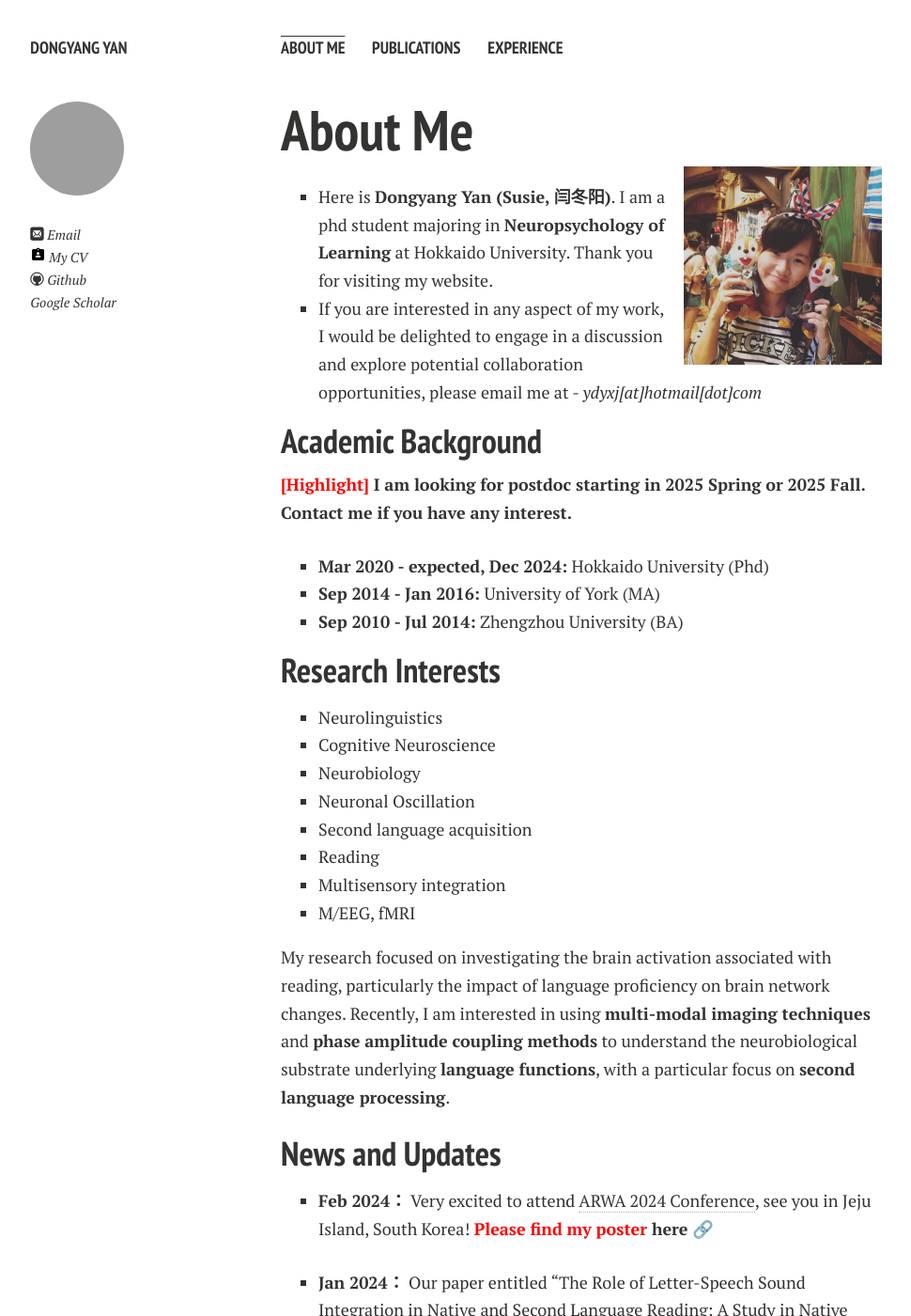
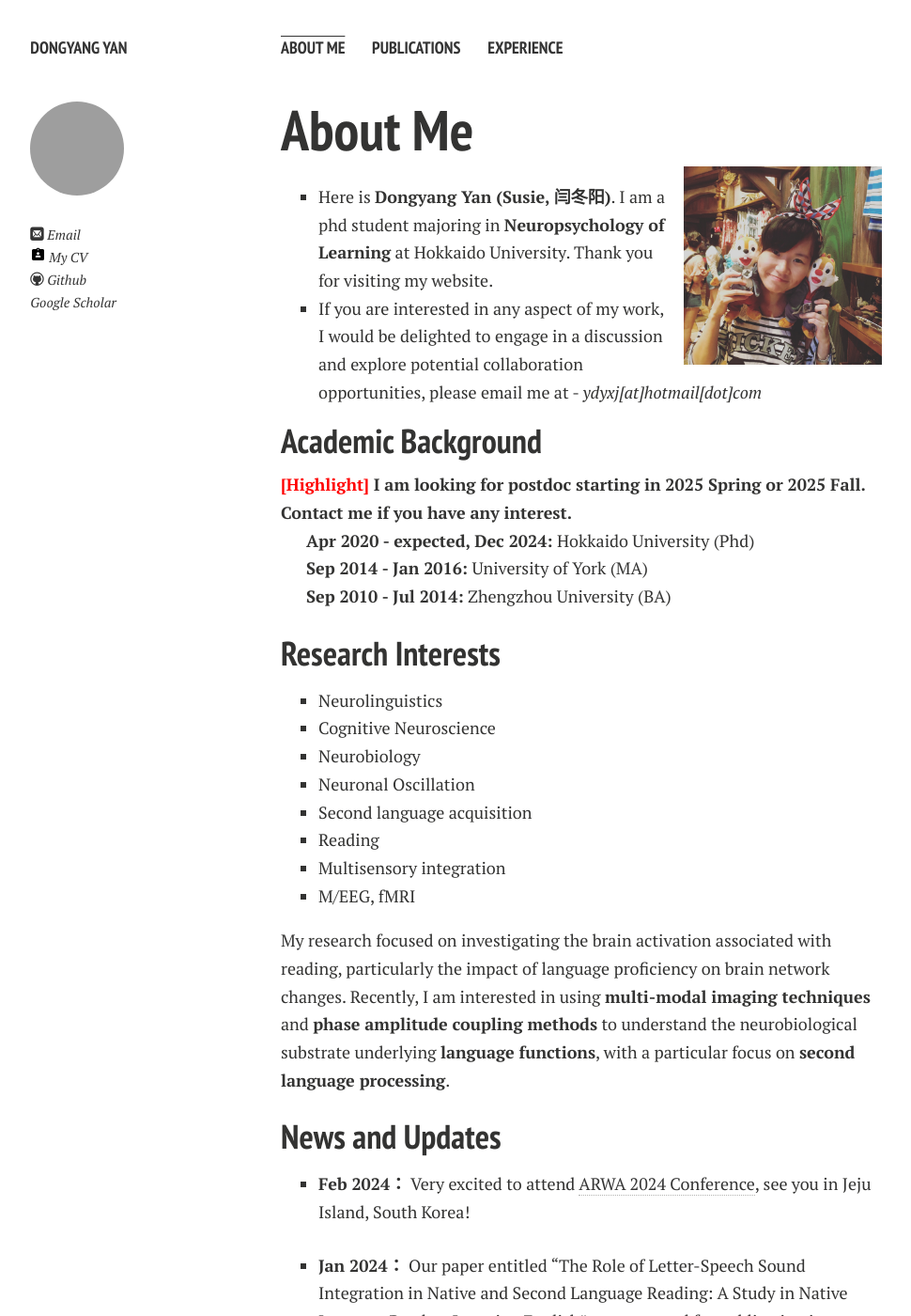
Before and after one commit to ydyxj/ydyxj.github.io, a Jekyll site: the page built from index.md, in a window 1280 px wide and 1400 px high. Shown: the whole window at 94% size, without its empty margins (21-991 px from the left). Built offline with Jekyll 4.4.1, drawn with Linux system fonts in a browser that asks for light colours; nearby versions of some CDN libraries; comment, search, counter and statistics services are not loaded; a style sheet for code colours, icons or effects is not loaded; our own code applies the rules of GitHub Pages for plain Markdown files.

Commit message:
Add files via upload

```diff
--- a/index.md
+++ b/index.md
@@ -15,9 +15,12 @@ Thank you for visiting my website.
 
 **<font color='red'>[Highlight]</font> I am looking for postdoc starting in 2025 Spring or 2025 Fall. Contact me if you have any interest.**
 
-- **Mar 2020 - expected, Dec 2024:**  Hokkaido University (Phd)
-- **Sep 2014 - Jan 2016:** University of York (MA)
-- **Sep 2010 - Jul 2014:** Zhengzhou University (BA)
+
+ **Apr 2020 - expected, Dec 2024:**  Hokkaido University (Phd)
+
+ **Sep 2014 - Jan 2016:** University of York (MA)
+
+**Sep 2010 - Jul 2014:** Zhengzhou University (BA)
 
 
 
@@ -39,6 +42,6 @@ My research focused on investigating the brain activation associated with readin
 
 ## News and Updates
 
-- **Feb 2024：** Very excited to attend [ARWA 2024 Conference](https://www.arwasia.org/arwa-2024), see you in Jeju Island, South Korea!  **<font color='red'>Please find my poster</font> [here](https://ydyxj.github.io/file/poster.pdf) 🔗**
+- **Feb 2024：** Very excited to attend [ARWA 2024 Conference](https://www.arwasia.org/arwa-2024), see you in Jeju Island, South Korea!
 
 - **Jan 2024：** Our paper entitled “The Role of Letter-Speech Sound Integration in Native and Second Language Reading: A Study in Native Japanese Readers Learning English” was accepted for publication in Journal of Cognitive Neuroscience.
```
Also changed, not shown: publications.md (+1 -1 lines).
